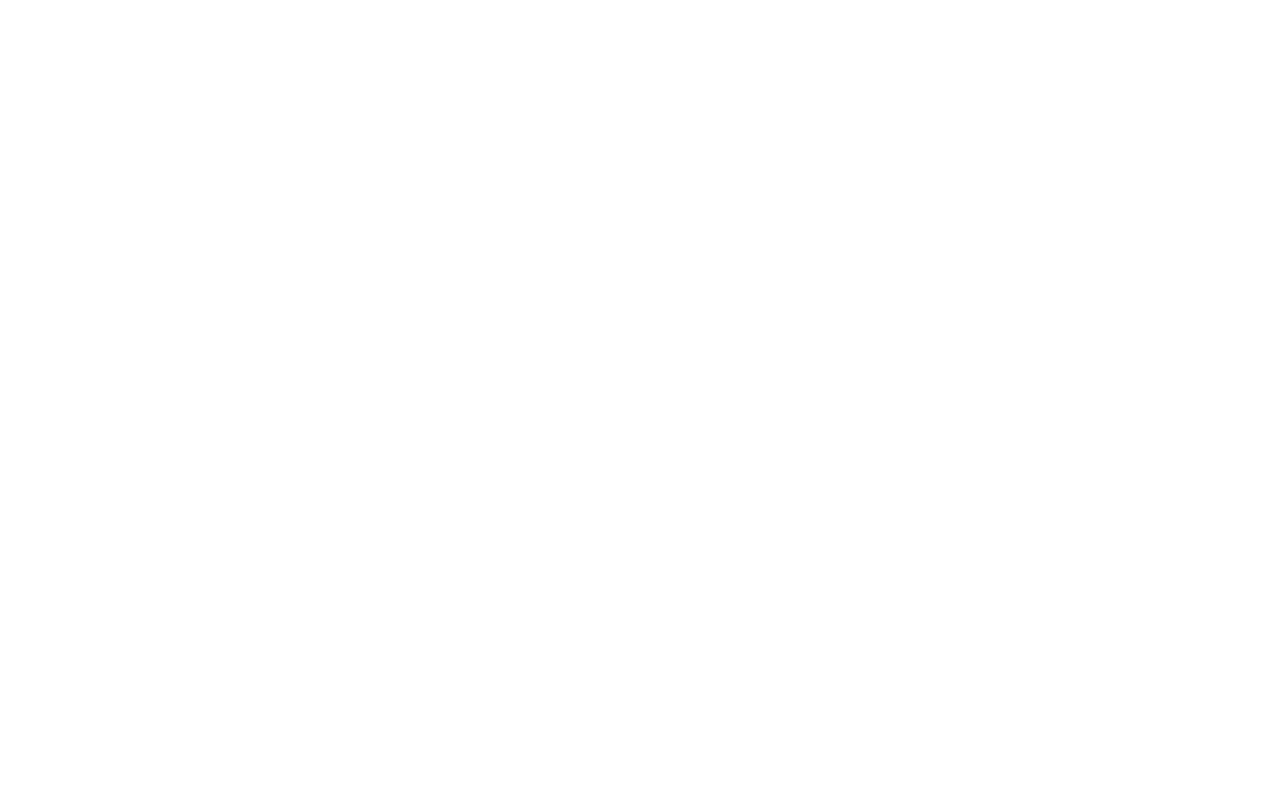
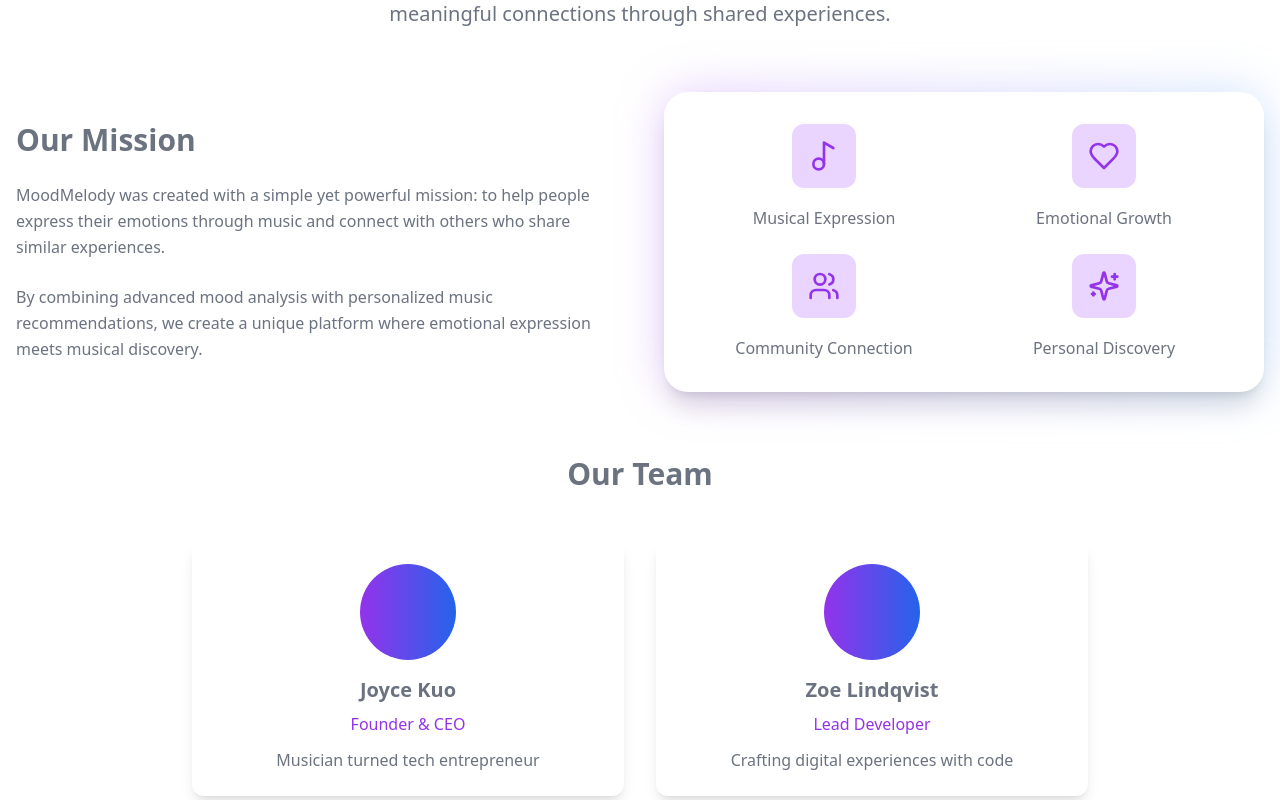
Before and after one commit to zoe-lindqvist/project-final, a React (Vite) app in the folder frontend/: page /about in a window 1280 px wide. Before the commit this address had no page. Shown: the part 300-1100 px from the top of the page. Before the commit the page ends 800 px from the top, so only its background shows below. Built offline with nearby package versions, Linux system fonts and the light colour scheme.

Commit message:
create about page and about route

```diff
--- a/frontend/src/pages/About.tsx
+++ b/frontend/src/pages/About.tsx
@@ -0,0 +1,108 @@
+import { Music2, Heart, Users, Sparkles } from "lucide-react";
+
+export const About: React.FC = () => {
+  return (
+    <div className="container mx-auto px-4 py-12">
+      {/* Hero Section */}
+      <div className="text-center mb-16">
+        <h1 className="text-4xl font-bold text-text-light dark:text-white mb-6">
+          About MoodMelody
+        </h1>
+        <p className="text-xl text-text-light dark:text-text-dark max-w-3xl mx-auto">
+          We believe in the power of music to enhance our emotional well-being
+          and create meaningful connections through shared experiences.
+        </p>
+      </div>
+
+      {/* Mission Section */}
+      <div className="grid md:grid-cols-2 gap-12 items-center mb-16">
+        <div>
+          <h2 className="text-3xl font-bold text-text-light dark:text-white mb-6">
+            Our Mission
+          </h2>
+          <p className="text-text-light dark:text-text-dark mb-6 leading-relaxed">
+            MoodMelody was created with a simple yet powerful mission: to help
+            people express their emotions through music and connect with others
+            who share similar experiences.
+          </p>
+          <p className="text-text-light dark:text-text-dark leading-relaxed">
+            By combining advanced mood analysis with personalized music
+            recommendations, we create a unique platform where emotional
+            expression meets musical discovery.
+          </p>
+        </div>
+        <div className="relative">
+          <div className="absolute inset-0 bg-logo-glow-light dark:bg-logo-glow-dark rounded-3xl blur-xl" />
+          <div className="relative bg-white dark:bg-gray-800 p-8 rounded-3xl shadow-xl">
+            <div className="grid grid-cols-2 gap-6">
+              {[
+                {
+                  icon: <Music2 className="h-8 w-8 text-primary-accent" />,
+                  label: "Musical Expression",
+                },
+                {
+                  icon: <Heart className="h-8 w-8 text-primary-accent" />,
+                  label: "Emotional Growth",
+                },
+                {
+                  icon: <Users className="h-8 w-8 text-primary-accent" />,
+                  label: "Community Connection",
+                },
+                {
+                  icon: <Sparkles className="h-8 w-8 text-primary-accent" />,
+                  label: "Personal Discovery",
+                },
+              ].map((item, index) => (
+                <div key={index} className="text-center">
+                  <div className="bg-primary-light dark:bg-primary-dark p-4 rounded-xl inline-block mb-3">
+                    {item.icon}
+                  </div>
+                  <p className="font-medium text-text-light dark:text-white">
+                    {item.label}
+                  </p>
+                </div>
+              ))}
+            </div>
+          </div>
+        </div>
+      </div>
+
+      {/* Team Section */}
+      <div className="text-center mb-16">
+        <h2 className="text-3xl font-bold text-text-light dark:text-white mb-12">
+          Our Team
+        </h2>
+        <div className="grid md:grid-cols-2 gap-8 max-w-4xl mx-auto">
+          {[
+            {
+              name: "Joyce Kuo",
+              role: "Founder & CEO",
+              bio: "Musician turned tech entrepreneur",
+            },
+            {
+              name: "Zoe Lindqvist",
+              role: "Lead Developer",
+              bio: "Crafting digital experiences with code",
+            },
+          ].map((member, index) => (
+            <div
+              key={index}
+              className="bg-white dark:bg-gray-800 p-6 rounded-xl shadow-lg"
+            >
+              <div className="w-24 h-24 bg-logo-text-light dark:bg-logo-text-dark rounded-full mx-auto mb-4" />
+              <h3 className="text-xl font-semibold text-text-light dark:text-white mb-2">
+                {member.name}
+              </h3>
+              <p className="text-primary-accent dark:text-primary font-medium mb-3">
+                {member.role}
+              </p>
+              <p className="text-text-light dark:text-text-dark">
+                {member.bio}
+              </p>
+            </div>
+          ))}
+        </div>
+      </div>
+    </div>
+  );
+};
--- a/frontend/src/routes/routes.tsx
+++ b/frontend/src/routes/routes.tsx
@@ -1,16 +1,16 @@
 import { Route, Routes } from "react-router-dom";
 import { Home } from "../pages/Home";
+import { About } from "../pages/About"; // Import the About page
 import { Layout } from "../UI/Layout";
 
 export const routes = (
   <Routes>
     <Route path="/" element={<Layout />}>
       <Route index element={<Home />} />
-
       {/* Route for login page */}
-
+      {/* TODO: Add Login Page Route */}
       {/* Route for about page */}
-
+      <Route path="about" element={<About />} /> {/* Add the About route */}
       {/* TODO: Import and Add more routes */}
     </Route>
   </Routes>
```
